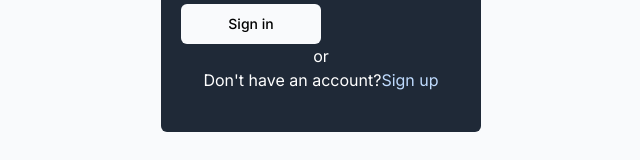
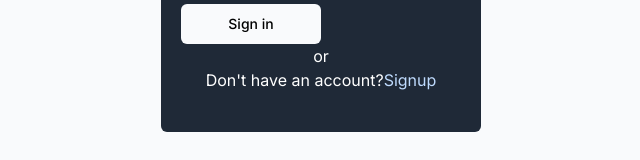
Before and after one commit to mahesh95-git/webchatapp, a Next.js app: page /signin in a window 1280 px wide. Shown: the part 510-670 px from the top of the page, without its empty margins (319-959 px from the left). Built offline with nearby package versions, Linux system fonts and the light colour scheme; no server answers.

Commit message:
fix deployment bug

```diff
--- a/src/app/signin/page.jsx
+++ b/src/app/signin/page.jsx
@@ -122,7 +122,7 @@ function Page() {
           <p className="text-center text-white">
             Don't have an account?
             <Link href="/signup" className="text-blue-200">
-              Sign up
+              Signup
             </Link>
           </p>
         </div>
```
